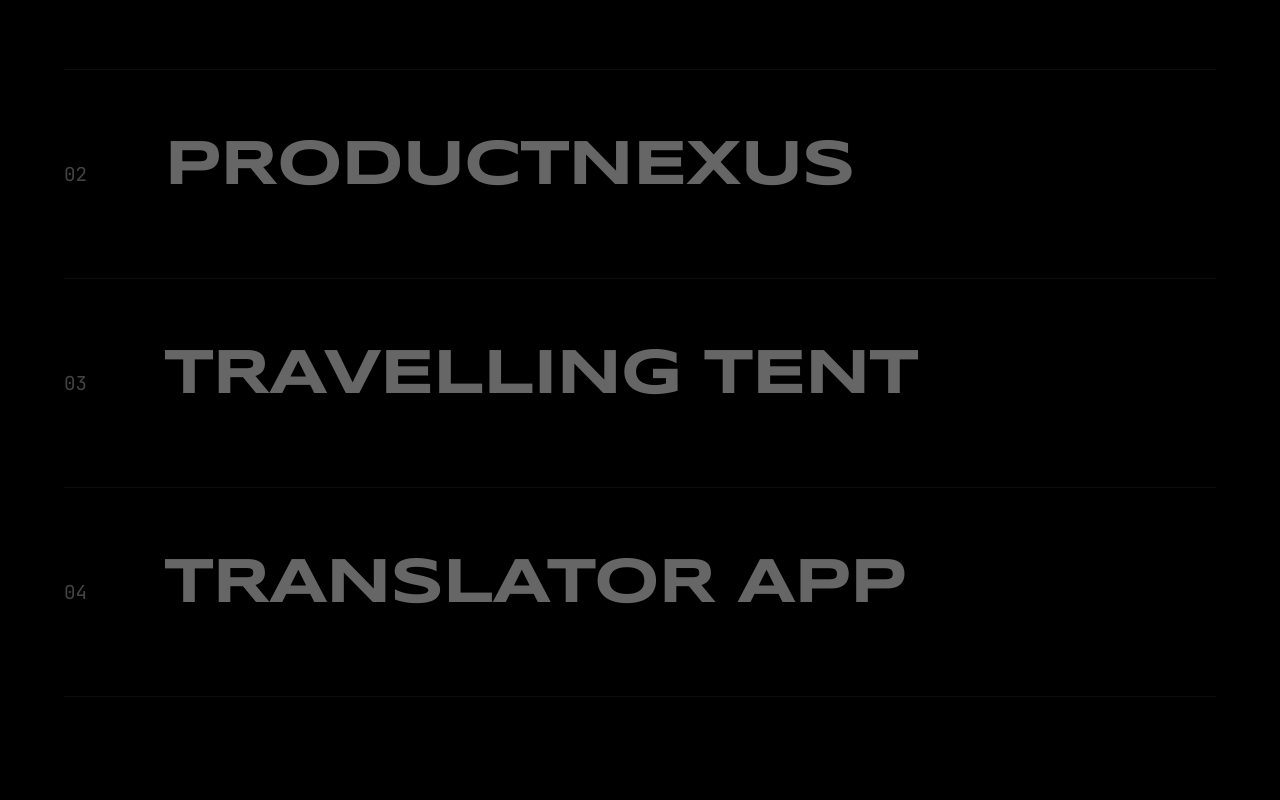
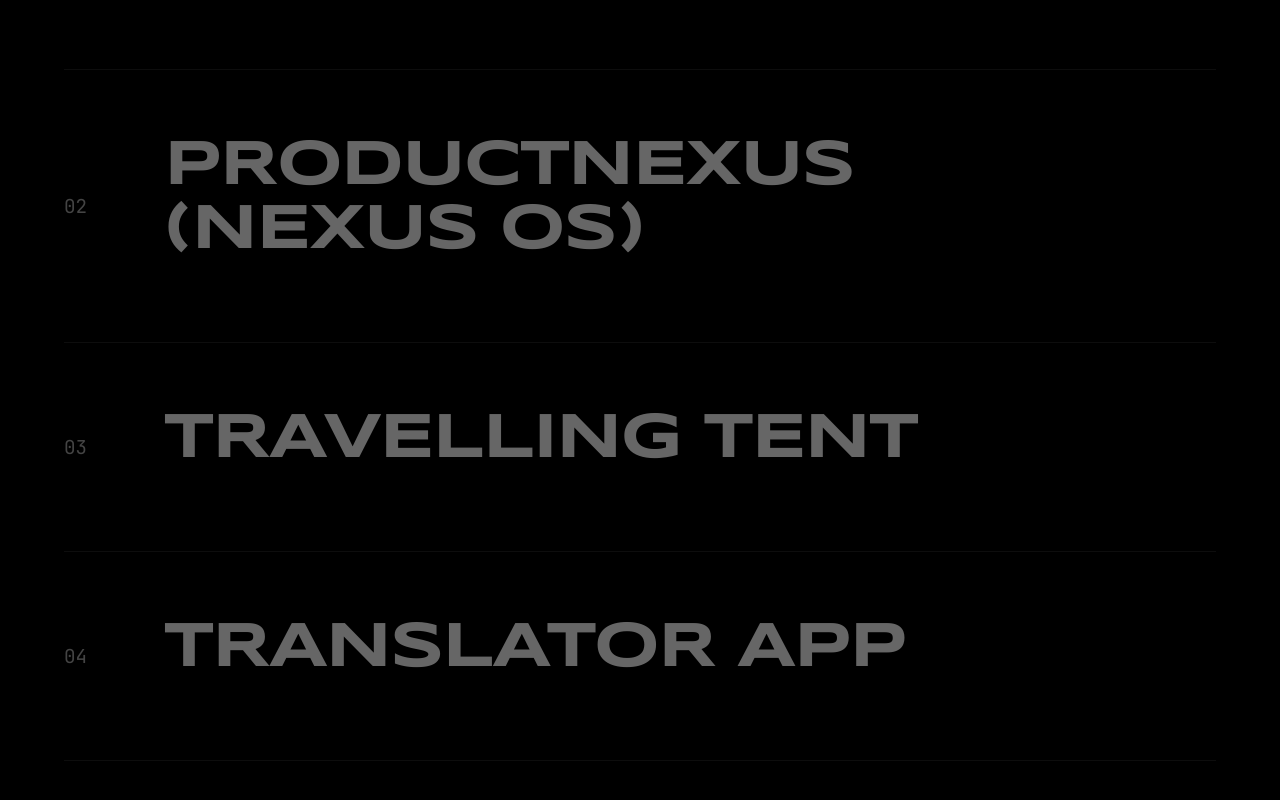
Before and after one commit to Poojan2107/Portfolio-Poojan, a React (Vite) app: page / in a window 1280 px wide. Shown: the part 3956-4756 px from the top of the page. Built offline with nearby package versions, Linux system fonts and the light colour scheme.

Commit message:
chore: update constants

```diff
--- a/src/constants/index.js
+++ b/src/constants/index.js
@@ -62,10 +62,10 @@ export const PROJECTS = [
     image: 'https://via.placeholder.com/600x400/000000/ffffff?text=NeuralCredit_'
   },
   {
-    title: 'ProductNexus',
-    description: 'A full-stack MERN application that re-imagines inventory management with a high-fidelity, terminal-inspired UI. Features a global CLI, real-time "Holographic" analytics, and an extreme Black & White aesthetic. Secured with JWT/Bcrypt and optimized with Optimistic UI.',
-    tags: ['React', 'Node.js', 'MongoDB', 'Express', 'JWT'],
-    github: '#', // User didn't provide specific repo link for this, assuming generic or waiting for update
+    title: 'ProductNexus (Nexus OS)',
+    description: 'An Enterprise IT Asset Management (EAM) platform engineered for secure hardware tracking. Features a keyboard-first Command Palette (Ctrl+K), real-time Redux synchronization, a robust Mongoose activity Audit Trail, and client-side CSV reporting.',
+    tags: ['React', 'Node.js', 'MongoDB', 'Redux', 'Vitest'],
+    github: 'https://github.com/Poojan2107/Product-Nexus',
     live: 'https://product-nexus-poojan.vercel.app/',
     image: 'https://via.placeholder.com/600x400/000000/ffffff?text=ProductNexus'
   },
```
